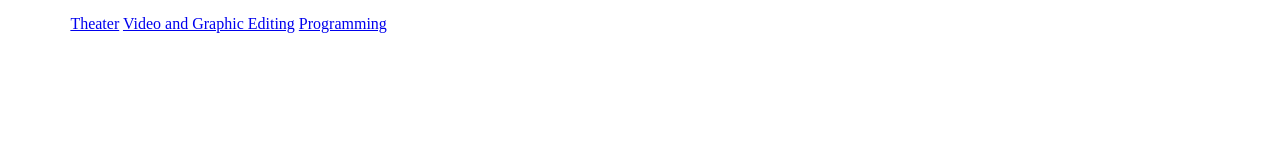
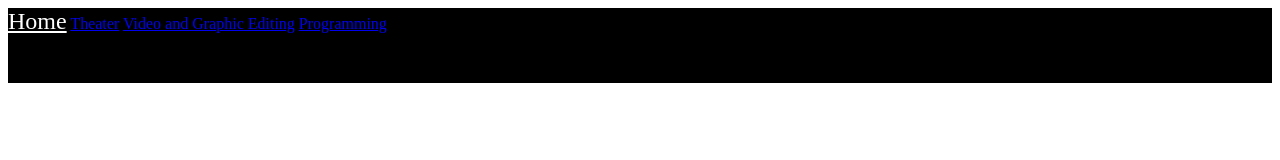
Before and after one commit to Redsedona/actor-ap, a plain HTML site: page index.html in a window 1280 px wide. Drawn offline with Linux system fonts and the light colour scheme.

Commit message:
Update style.css

```diff
--- a/style.css
+++ b/style.css
@@ -5,8 +5,11 @@ a.header-home{
   color: white;
   font-size: 24px;
 }
-header.header-home{
+header.header-top{
   width: 100%;
   height: 75px;
   background-color: black;
 }
+.header-home{
+
+}
```
